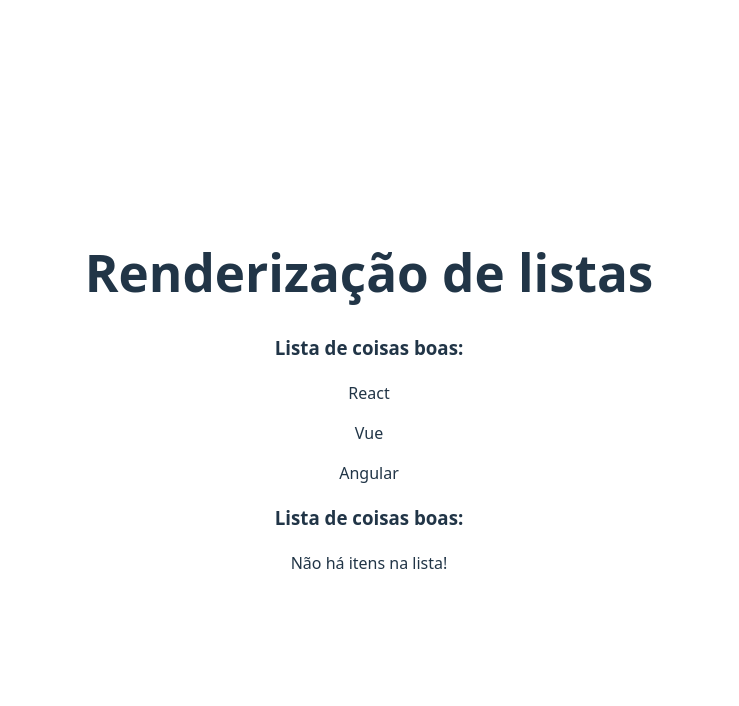
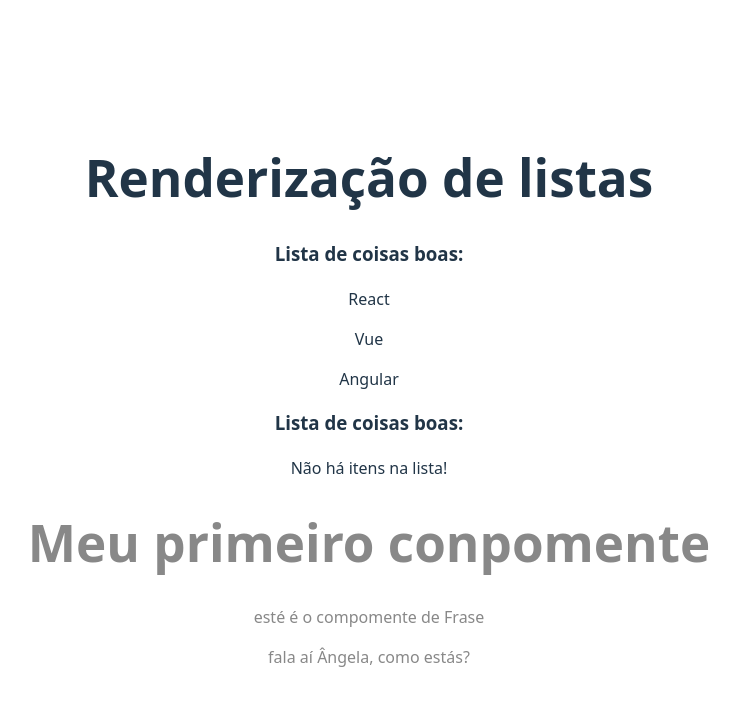
Before and after one commit to Angela-Cavunduri/MyReact, a React (Vite) app: page / in a window 1280 px wide. Shown: the top 706 px of the page, without its empty margins (271-1010 px from the left). Built offline with nearby package versions, Linux system fonts and the light colour scheme.

Commit message:
Todas as aulas

```diff
--- a/src/App.jsx
+++ b/src/App.jsx
@@ -3,6 +3,8 @@ import reactLogo from './assets/react.svg'
 import viteLogo from '/vite.svg'
 import './App.css'
 import OutraLista from './Components/OutraLista'
+import HelloWorld from './Components/HelloWorld.jsx'
+import SayMyName from './Components/SayMyName.jsx'
 
 function App(){
   const MeusItens=["React","Vue","Angular"]
@@ -12,6 +14,14 @@ function App(){
     <h1>Renderização de listas</h1>
     <OutraLista itens={MeusItens}/>
      <OutraLista itens={[]}/>
+      <div>
+
+
+      </div>
+      <p className="read-the-docs">
+         <HelloWorld/>
+         <SayMyName nome="Ângela"/>
+      </p>
     </>
   )
 }
--- /dev/null
+++ b/src/Components/SayMyName.jsx
@@ -0,0 +1,9 @@
+function SayMyName(props){
+
+    return(
+        <div>
+            <p>fala aí {props.nome}, como estás?</p>
+        </div>
+    )
+}
+ export default SayMyName
```
